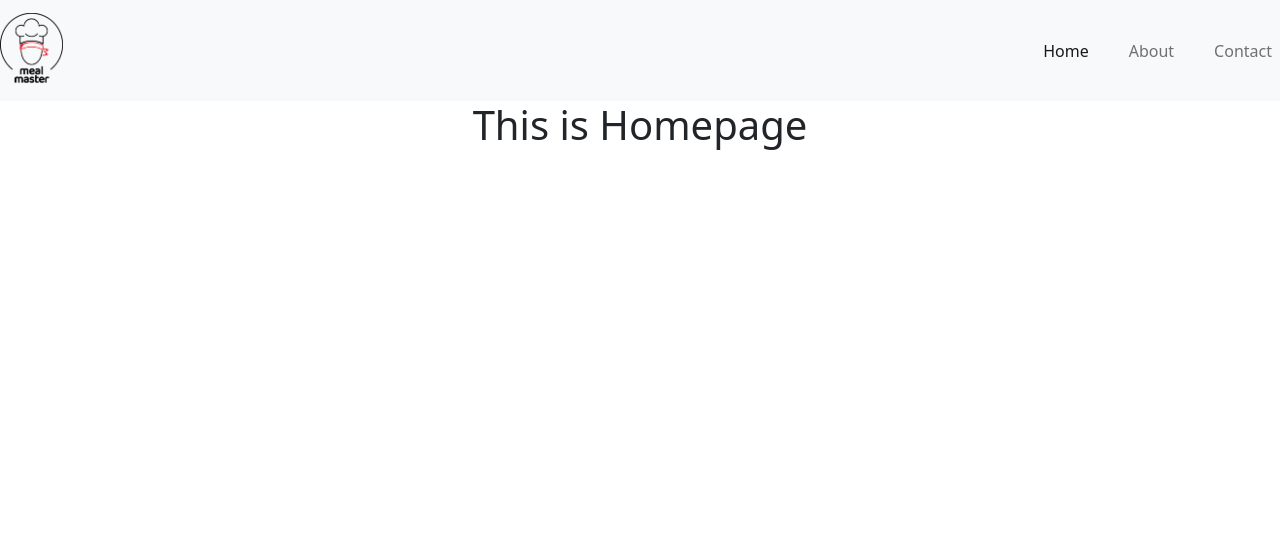
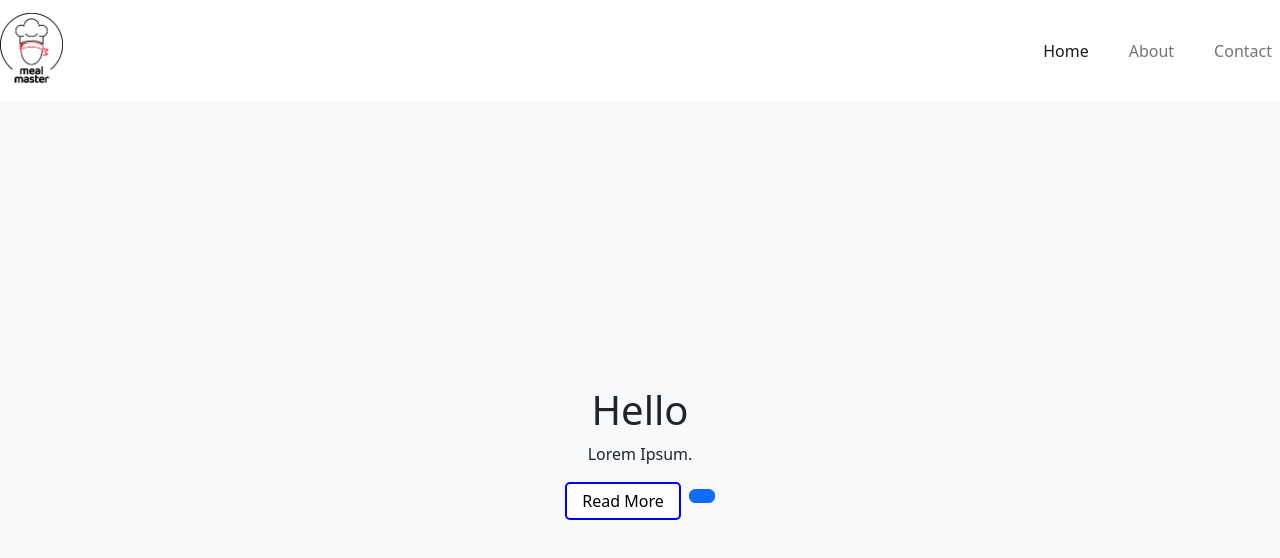
Before and after one commit to jemcap/meal-master, a React (Create React App) app: page / in a window 1280 px wide. Shown: the top 558 px of the page. Built offline with nearby package versions, Linux system fonts and the light colour scheme.

Commit message:
Home: Landing Page basic content and layout built

```diff
--- a/src/App.css
+++ /dev/null
@@ -1,38 +0,0 @@
-.App {
-  text-align: center;
-}
-
-.App-logo {
-  height: 40vmin;
-  pointer-events: none;
-}
-
-@media (prefers-reduced-motion: no-preference) {
-  .App-logo {
-    animation: App-logo-spin infinite 20s linear;
-  }
-}
-
-.App-header {
-  background-color: #282c34;
-  min-height: 100vh;
-  display: flex;
-  flex-direction: column;
-  align-items: center;
-  justify-content: center;
-  font-size: calc(10px + 2vmin);
-  color: white;
-}
-
-.App-link {
-  color: #61dafb;
-}
-
-@keyframes App-logo-spin {
-  from {
-    transform: rotate(0deg);
-  }
-  to {
-    transform: rotate(360deg);
-  }
-}
--- a/src/App.js
+++ b/src/App.js
@@ -1,10 +1,16 @@
-import './App.css';
+import React from "react";
+import "./index.css";
+import Home from "./components/Home";
+
+import { Route, Routes } from "react-router-dom";
 
 function App() {
   return (
-    <div className="App">
-      <h1>This is Homepage</h1>
-    </div>
+    <>
+      <Routes>
+        <Route path="/" element={<Home />} />
+      </Routes>
+    </>
   );
 }
 
--- a/src/components/Header.js
+++ b/src/components/Header.js
@@ -5,7 +5,7 @@ import logo from "../assets/Logo.png";
 
 const Header = () => {
   return (
-    <Navbar bg="light" expand="lg">
+    <Navbar expand="lg">
       <LinkContainer to="/">
         <Navbar.Brand>
           <img
--- a/src/components/Home.js
+++ b/src/components/Home.js
@@ -1,9 +1,30 @@
-import React from 'react'
+import React from "react";
 
 const Home = () => {
   return (
-    <div>Home</div>
-  )
-}
+    <>
+      <div className="jumbotron bg-light">
+        <div className="wrapper__jumbotron d-flex">
+          <div className="jumbotron__content d-flex flex-column">
+            <h1>Hello</h1>
+            <p>Lorem Ipsum.</p>
+            <div className="d-flex gap-2">
+              <p>
+                <a href="https://github.com/jemcap">
+                  <button className="btn-cta">Read More</button>
+                </a>
+              </p>
+              <p>
+                <a href="https://www.instagram.com/capitogram/">
+                  <button className="btn btn-primary"></button>
+                </a>
+              </p>
+            </div>
+          </div>
+        </div>
+      </div>
+    </>
+  );
+};
 
-export default Home
+export default Home;
--- a/src/index.css
+++ b/src/index.css
@@ -11,3 +11,57 @@ code {
   font-family: source-code-pro, Menlo, Monaco, Consolas, 'Courier New',
     monospace;
 }
+
+.container-fluid .jumbotron, .container .jumbotron {
+  border-radius: 6px;
+  padding-left: 15px;
+  padding-right: 15px;
+}
+
+.jumbotron {
+  height: 90vh;
+  display: flex;
+  justify-content: center;
+  align-items: center;
+}
+
+.wrapper__jumbotron {
+  display: flex;
+  flex-direction: column;
+  justify-content: center;
+}
+
+.jumbotron__content {
+  justify-content: center;
+  align-items: center;
+}
+
+.btn-cta {
+  background-color: white;
+  border-radius: 5px;
+  padding: 5px 15px 5px;
+  border: 2px solid blue;
+}
+
+@media screen and (max-width: 1024px)
+{
+.container-fluid .jumbotron, .container .jumbotron {
+    padding-left: 60px;
+    padding-right: 60px;
+}
+}
+
+@media screen and (min-width: 300px) {
+
+
+
+
+  .jumbotron {
+    background-color: #eee;
+    padding-left: 60px;
+    padding-right: 60px;
+    margin-bottom: 30px;
+    padding-bottom: 30px;
+    padding-top: 30px;
+  }
+  }
```
Also changed, not shown: src/logo.svg (deleted).
